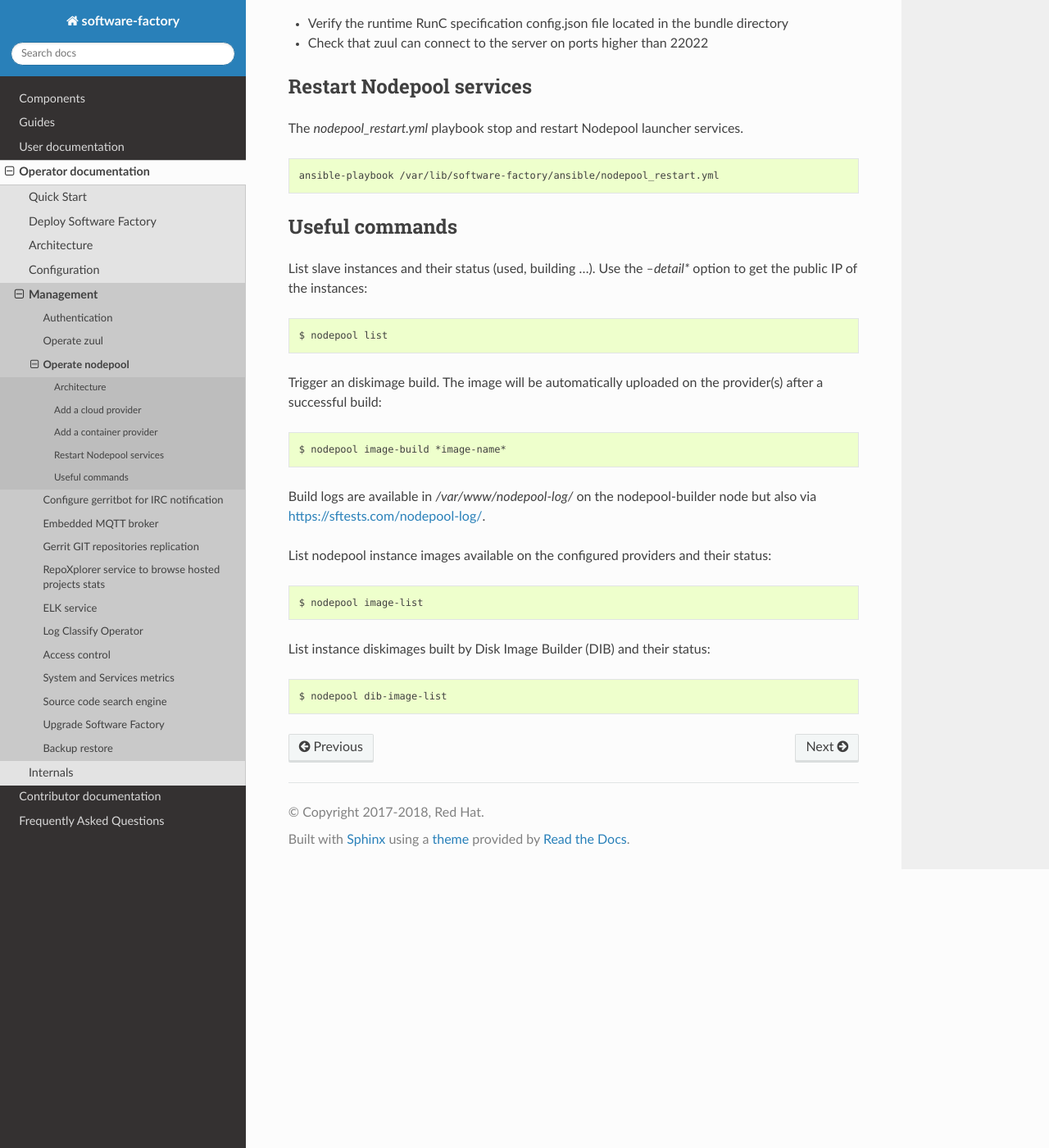
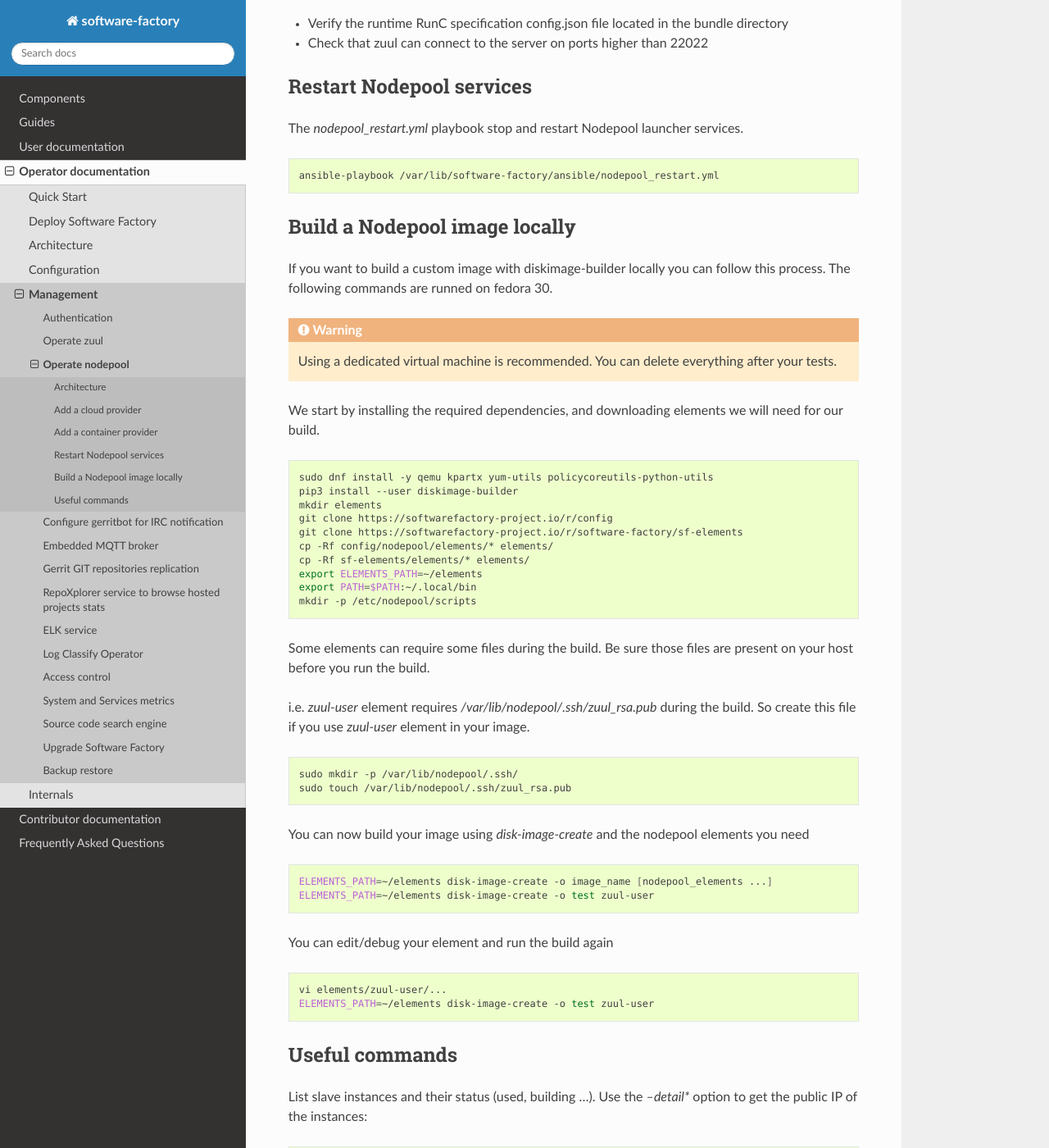
Before and after one commit to softwarefactory-project/sf-docs, a Sphinx documentation site: the page built from docs/operator/nodepool_operator.rst, in a window 1280 px wide and 1400 px high, scrolled down 5343 px. Shown: the whole window at 82% size. Built offline with Sphinx 7.4.7 and the Read the Docs theme 2.0.0, drawn with Linux system fonts in a browser that asks for light colours.

Commit message:
Build a Nodepool image locally
Change-Id: I02d092390f987e3b1519bce7d167f299a234a793

```diff
--- a/docs/operator/nodepool_operator.rst
+++ b/docs/operator/nodepool_operator.rst
@@ -315,6 +315,60 @@ services.
   ansible-playbook /var/lib/software-factory/ansible/nodepool_restart.yml
 
 
+Build a Nodepool image locally
+------------------------------
+
+If you want to build a custom image with diskimage-builder locally you can
+follow this process. The following commands are runned on fedora 30.
+
+.. warning::
+
+  Using a dedicated virtual machine is recommended. You can delete everything
+  after your tests.
+
+We start by installing the required dependencies, and downloading elements we
+will need for our build.
+
+.. code-block:: bash
+
+  sudo dnf install -y qemu kpartx yum-utils policycoreutils-python-utils
+  pip3 install --user diskimage-builder
+  mkdir elements
+  git clone https://softwarefactory-project.io/r/config
+  git clone https://softwarefactory-project.io/r/software-factory/sf-elements
+  cp -Rf config/nodepool/elements/* elements/
+  cp -Rf sf-elements/elements/* elements/
+  export ELEMENTS_PATH=~/elements
+  export PATH=$PATH:~/.local/bin
+  mkdir -p /etc/nodepool/scripts
+
+Some elements can require some files during the build. Be sure those files are
+present on your host before you run the build.
+
+i.e. `zuul-user` element requires `/var/lib/nodepool/.ssh/zuul_rsa.pub` during
+the build. So create this file if you use `zuul-user` element in your image.
+
+.. code-block:: bash
+
+  sudo mkdir -p /var/lib/nodepool/.ssh/
+  sudo touch /var/lib/nodepool/.ssh/zuul_rsa.pub
+
+You can now build your image using `disk-image-create` and the nodepool
+elements you need
+
+.. code-block:: bash
+
+  ELEMENTS_PATH=~/elements disk-image-create -o image_name [nodepool_elements ...]
+  ELEMENTS_PATH=~/elements disk-image-create -o test zuul-user
+
+You can edit/debug your element and run the build again
+
+.. code-block:: bash
+
+  vi elements/zuul-user/...
+  ELEMENTS_PATH=~/elements disk-image-create -o test zuul-user
+
+
 Useful commands
 ---------------
 
```
